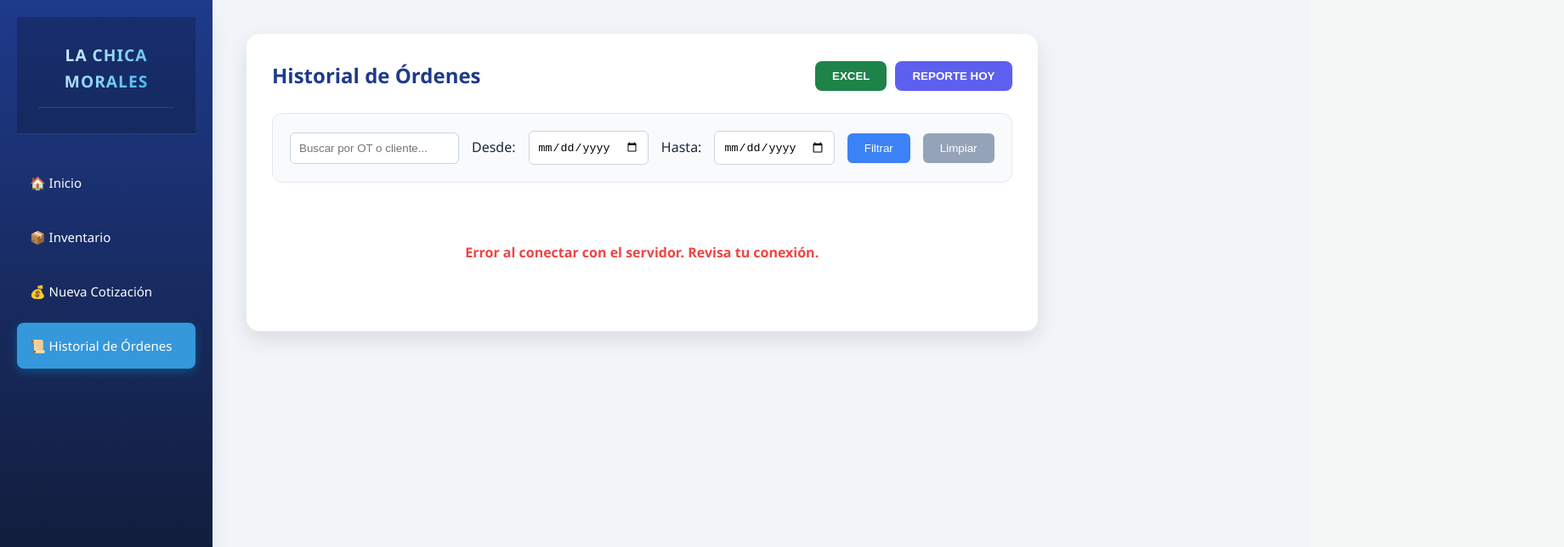
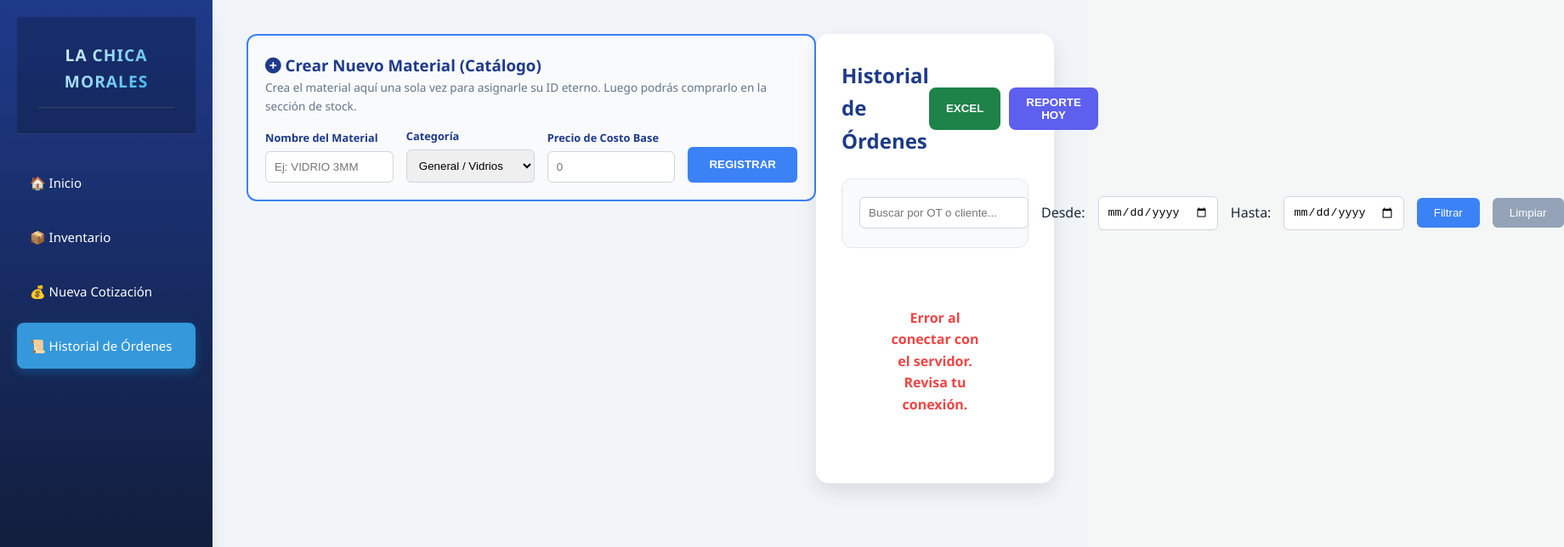
Before and after one commit to LudwingFabianLandinez/marqueteria-pro, a website: page public/inventory.html in a window 1280 px wide. Shown: the top 644 px of the page at 85% size, 1840 px wide, since content can reach past the window. Drawn offline with Linux system fonts and the light colour scheme; no server answers.

Commit message:
v28.0.0: Integración de Maestro de Catálogo en inventory.html con preservación de Historial

```diff
--- a/public/inventory.html
+++ b/public/inventory.html
@@ -33,6 +33,25 @@
         .filter-bar { background: #f8fafc; padding: 20px; border-radius: 12px; display: flex; gap: 15px; align-items: center; margin-bottom: 20px; border: 1px solid #e2e8f0; }
         .filter-bar input { padding: 10px; border: 1px solid #cbd5e1; border-radius: 6px; }
 
+        /* NUEVA SECCIÓN: MAESTRO DE MATERIALES */
+        .catalogo-box {
+            background: #f8fafc;
+            padding: 20px;
+            border-radius: 12px;
+            border: 2px solid #3b82f6;
+            margin-bottom: 30px;
+        }
+        .catalogo-grid {
+            display: grid;
+            grid-template-columns: 1fr 1fr 1fr auto;
+            gap: 15px;
+            align-items: end;
+        }
+        .catalogo-grid label { display: block; font-size: 0.8rem; font-weight: bold; color: #1e3a8a; margin-bottom: 5px; }
+        .catalogo-grid input, .catalogo-grid select {
+            width: 100%; padding: 10px; border-radius: 6px; border: 1px solid #cbd5e1;
+        }
+
         table { width: 100%; border-collapse: collapse; margin-top: 10px; }
         th, td { padding: 15px; text-align: left; border-bottom: 1px solid #eee; }
         th { background-color: #f8fafc; color: #64748b; text-transform: uppercase; font-size: 0.75rem; letter-spacing: 0.05em; }
@@ -59,6 +78,36 @@
     </aside>
 
     <main class="main-content">
+
+        <div class="catalogo-box">
+            <h3 style="color: #1e3a8a; margin-top: 0;"><i class="fas fa-plus-circle"></i> Crear Nuevo Material (Catálogo)</h3>
+            <p style="font-size: 0.85rem; color: #64748b; margin-bottom: 15px;">
+                Crea el material aquí una sola vez para asignarle su ID eterno. Luego podrás comprarlo en la sección de stock.
+            </p>
+
+            <div class="catalogo-grid">
+                <div>
+                    <label>Nombre del Material</label>
+                    <input type="text" id="nuevo-nombre" placeholder="Ej: VIDRIO 3MM">
+                </div>
+                <div>
+                    <label>Categoría</label>
+                    <select id="nueva-categoria">
+                        <option value="GENERAL">General / Vidrios</option>
+                        <option value="MOLDURAS">Molduras (Línea de Vida)</option>
+                        <option value="PASSEPARTOUT">Passepartout</option>
+                    </select>
+                </div>
+                <div>
+                    <label>Precio de Costo Base</label>
+                    <input type="number" id="nuevo-precio" placeholder="0">
+                </div>
+                <button onclick="crearMaterialMaestro()" style="background: #3b82f6; color: white; border: none; padding: 10px 25px; border-radius: 6px; cursor: pointer; font-weight: bold; height: 42px;">
+                    REGISTRAR
+                </button>
+            </div>
+        </div>
+
         <div class="history-container">
             <div class="header-flex">
                 <h2 style="color: #1e3a8a;">Historial de Órdenes</h2>
@@ -98,6 +147,57 @@
     </main>
 
     <script>
+        // --- FUNCIÓN PARA CREAR MATERIAL CON ID ETERNO ---
+        async function crearMaterialMaestro() {
+            const nombre = document.getElementById('nuevo-nombre').value.trim().toUpperCase();
+            const categoria = document.getElementById('nueva-categoria').value;
+            const precio = parseFloat(document.getElementById('nuevo-precio').value) || 0;
+
+            if (!nombre || precio <= 0) {
+                alert("⚠️ Por favor ingresa un nombre y un precio válido.");
+                return;
+            }
+
+            // Generamos el ID ÚNICO que arrastraremos siempre
+            const idUnico = `ID-${nombre.replace(/\s+/g, '_')}-${Date.now().toString().slice(-4)}`;
+
+            const nuevoMaterial = {
+                _id: idUnico,
+                id: idUnico, // Doble etiqueta para el Cotizador
+                nombre: nombre,
+                categoria: categoria,
+                costo_base: precio,
+                precio_m2_costo: precio,
+                stock_actual: 0,
+                unidad: (categoria === "MOLDURAS") ? "ML" : "M2"
+            };
+
+            try {
+                // 1. Guardar localmente para que el Cotizador lo vea de inmediato
+                let inventarioLocal = JSON.parse(localStorage.getItem('inventory') || '[]');
+                inventarioLocal.push(nuevoMaterial);
+                localStorage.setItem('inventory', JSON.stringify(inventarioLocal));
+
+                // 2. Intentar registrar en Atlas
+                // Nota: Asegúrate de tener esta ruta configurada en tu servidor
+                await fetch('/api/inventory/catalog', {
+                    method: 'POST',
+                    headers: { 'Content-Type': 'application/json' },
+                    body: JSON.stringify(nuevoMaterial)
+                });
+
+                alert("✅ Material '" + nombre + "' registrado con éxito. ID: " + idUnico);
+                document.getElementById('nuevo-nombre').value = '';
+                document.getElementById('nuevo-precio').value = '';
+
+                // Opcional: recargar para ver cambios en otras listas si existen en esta página
+            } catch (error) {
+                console.error("Error al registrar material:", error);
+                alert("Se registró localmente, pero hubo un problema con el servidor.");
+            }
+        }
+
+        // --- TU LÓGICA DE HISTORIAL ORIGINAL (SIN CAMBIOS) ---
         async function cargarHistorial() {
             const tableBody = document.getElementById('historyBody');
             const noData = document.getElementById('noData');
@@ -105,7 +205,6 @@
             const ventasTable = document.getElementById('ventasTable');
 
             try {
-                // AJUSTE: URL con parámetro anti-caché para forzar descarga limpia
                 const response = await fetch('/api/invoices?v=' + Date.now());
 
                 if (!response.ok) {
@@ -113,8 +212,6 @@
                 }
 
                 const jsonResponse = await response.json();
-
-                // AJUSTE DE FORMATO: Si es un arreglo directo lo usamos, si no, buscamos .data
                 const ventas = Array.isArray(jsonResponse) ? jsonResponse : (jsonResponse.data || []);
 
                 if (ventas.length === 0) {
@@ -125,25 +222,17 @@
                     return;
                 }
 
-                // Si hay datos, activamos la vista de tabla
                 noData.style.display = 'none';
                 ventasTable.style.display = 'table';
                 tableBody.innerHTML = '';
 
-                // Ordenar por fecha (más reciente primero)
                 ventas.sort((a, b) => new Date(b.fecha) - new Date(a.fecha));
 
                 ventas.forEach(venta => {
                     const row = document.createElement('tr');
-
-                    // --- BLINDAJE DE DATOS SEGÚN TU JSON REAL ---
                     const fechaFmt = venta.fecha ? new Date(venta.fecha).toLocaleDateString() : '---';
-
-                    // Manejo de cliente (si viene como objeto o string)
                     const clienteRaw = venta.clienteNombre || (typeof venta.cliente === 'string' ? venta.cliente : venta.cliente?.nombre);
                     const cliente = (clienteRaw || 'Consumidor Final').toUpperCase();
-
-                    // Manejo de montos (usando los nombres de tu captura)
                     const total = Number(venta.totalFactura || venta.total || 0);
                     const saldo = Number(venta.saldoPendiente || venta.saldo || 0);
                     const ot = venta.numeroFactura || venta.ot || 'S/N';
```
